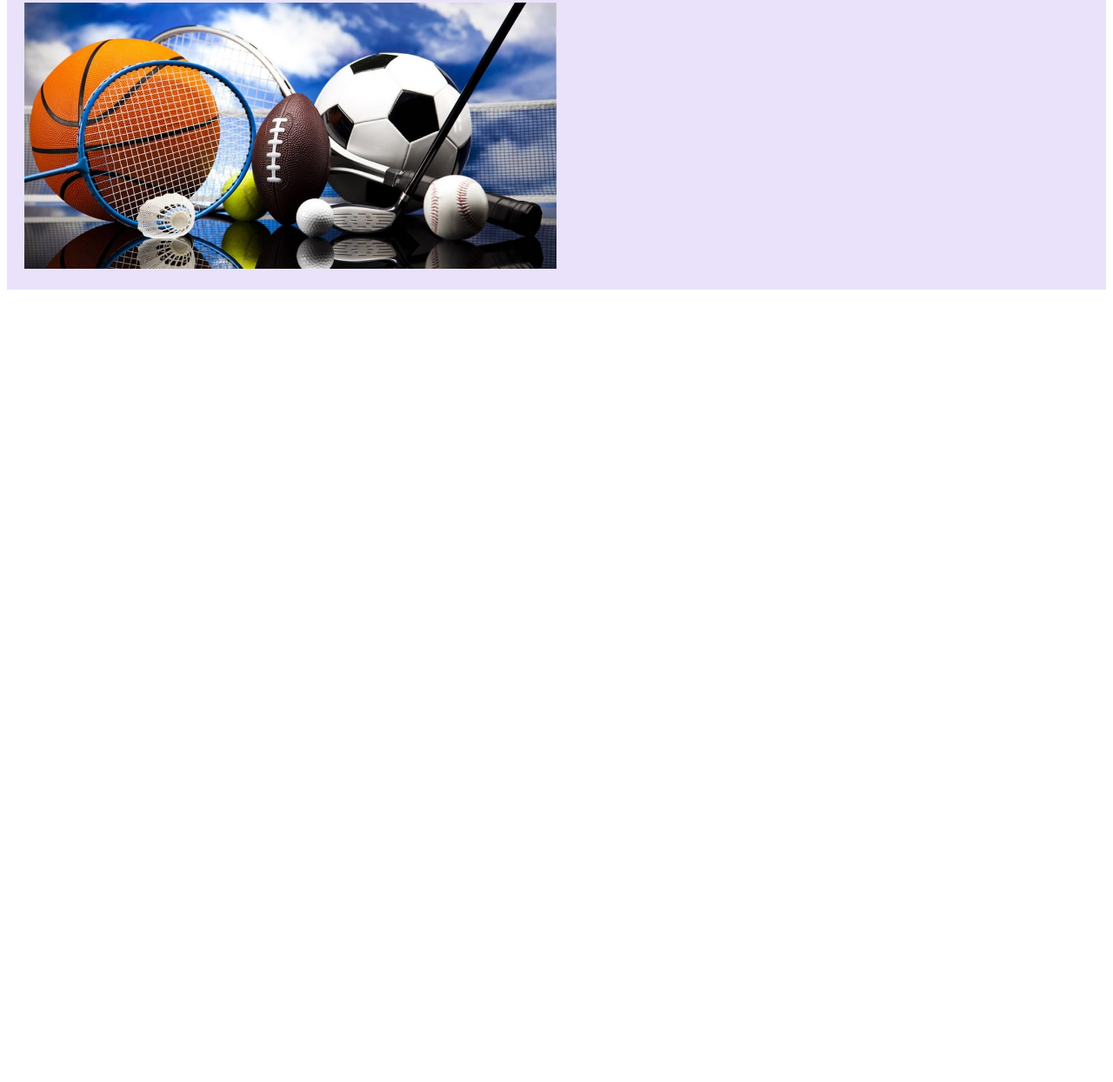
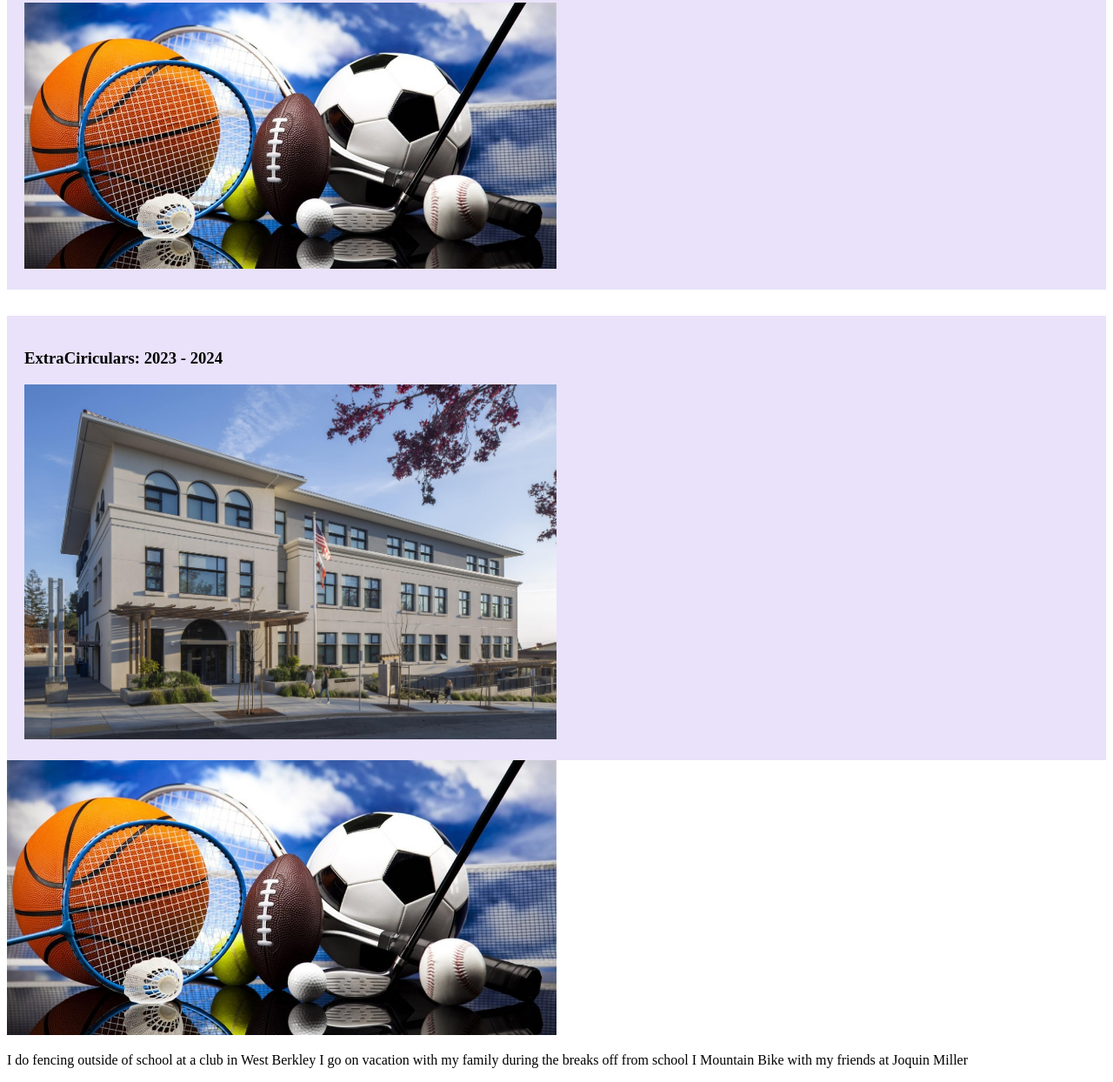
Before and after one commit to 25ETHANBE/APCSP, a plain HTML site: page index.html in a window 1280 px wide. Shown: the part 726-1970 px from the top of the page at 87% size. Before the commit the page ends 1067 px from the top, so only its background shows below. Drawn offline with Linux system fonts and the light colour scheme.

Commit message:
Update index.html

```diff
--- a/index.html
+++ b/index.html
@@ -20,6 +20,16 @@
             <img width= "50%" src = "sports.jpg">
 </div>
 
+	<div class="section">
+	<h3>ExtraCiriculars: 2023 - 2024</h3>
+           <img width= "50%" src = "PHS2.jpg"></div>
+
+            <img width= "50%" src = "sports.jpg">
+	<p>I do fencing outside of school at a club in West Berkley
+	I go on vacation with my family during the breaks off from school
+	I Mountain Bike with my friends at Joquin Miller</p>
+</div>
+
 
 </body>
 
```
